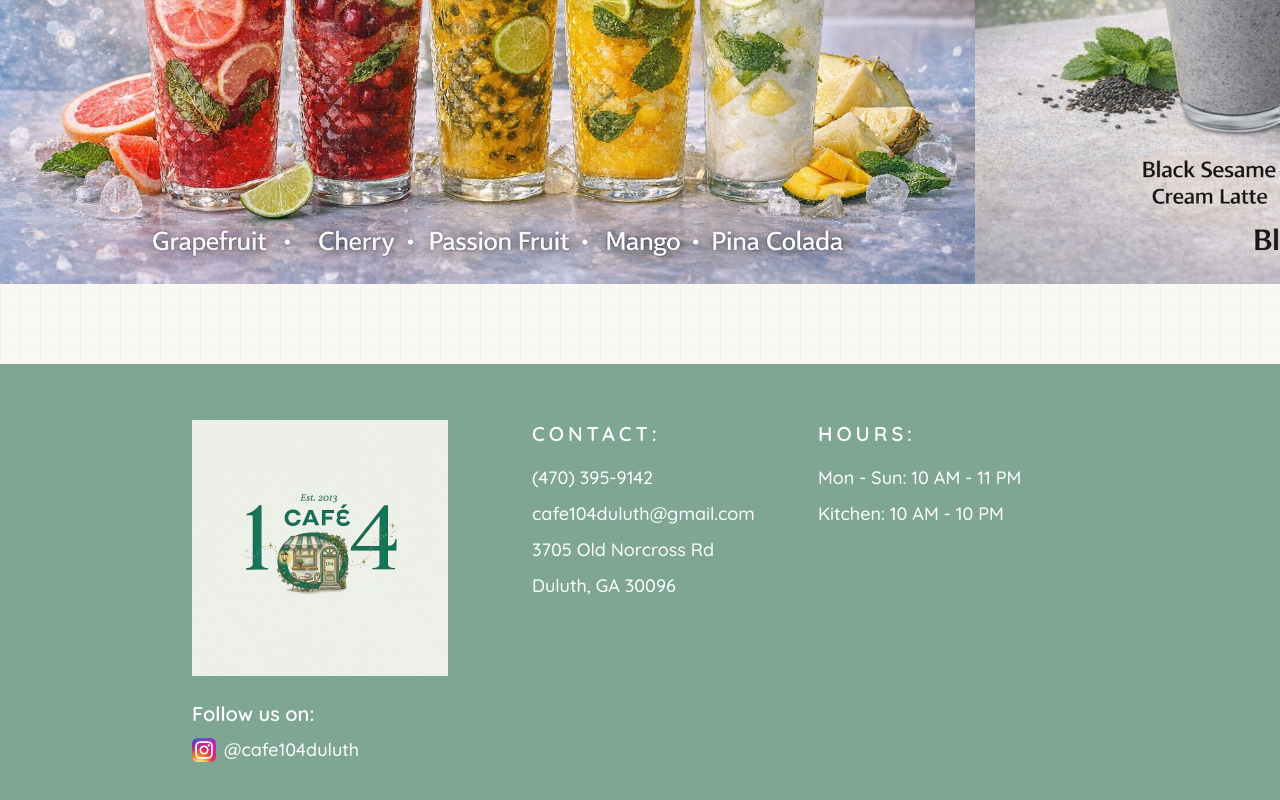
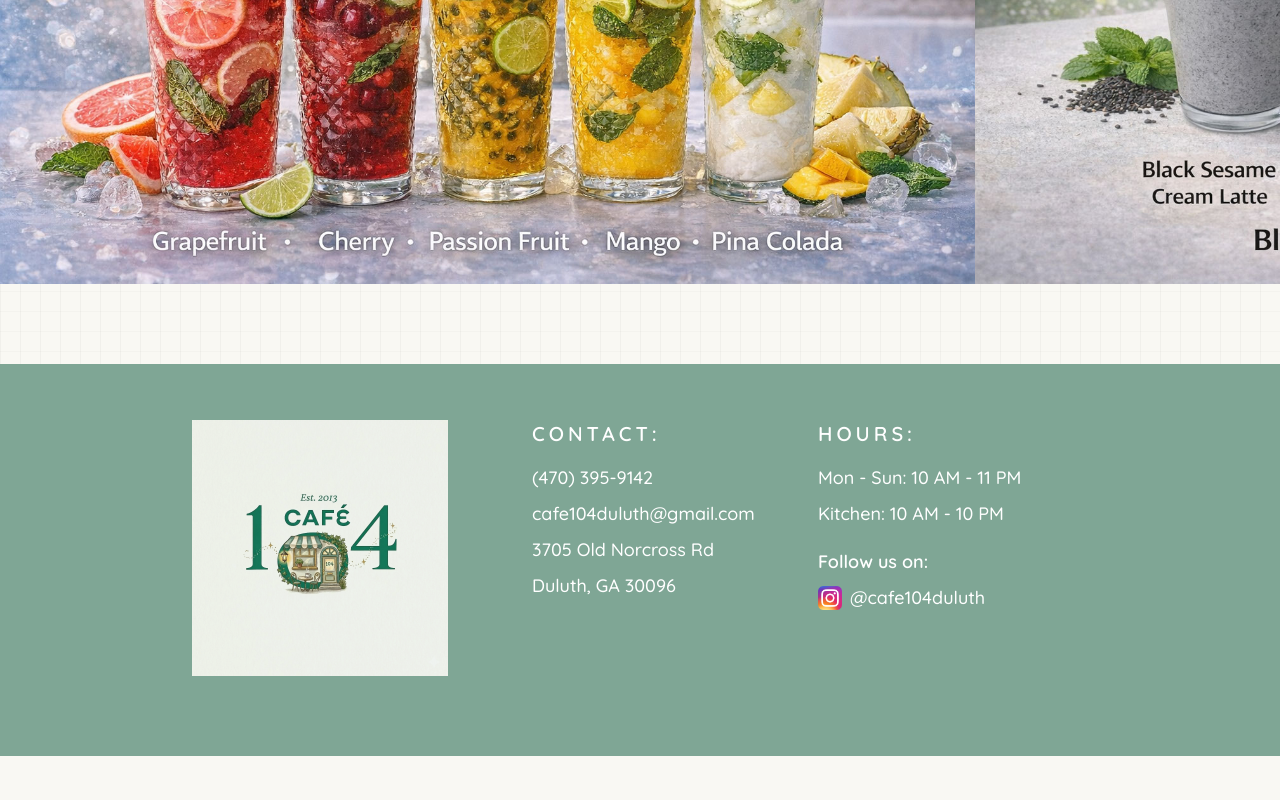
Before and after one commit to pcle1202/cafe, a Next.js app: page / in a window 1280 px wide. Shown: the part 1789-2589 px from the top of the page. After the commit the page ends 2545 px from the top, so only its background shows below. Built offline with nearby package versions, Linux system fonts and the light colour scheme; a web font is replaced by a local one.

Commit message:
changed footer on desktop

```diff
--- a/src/app/components/Footer.tsx
+++ b/src/app/components/Footer.tsx
@@ -13,7 +13,7 @@ export default function Footer() {
             className="mb-4 w-32 opacity-90 sm:mb-6 sm:w-52 md:w-64"
           />
 
-          <p className="mb-2 text-lg font-semibold sm:text-xl">
+          <p className="mb-2 text-lg font-semibold md:hidden sm:text-xl">
             Follow us on:
           </p>
 
@@ -21,7 +21,7 @@ export default function Footer() {
             href="https://www.instagram.com/cafe104duluth/"
             target="_blank"
             rel="noreferrer"
-            className="inline-flex items-center gap-2 transition hover:scale-105"
+            className="inline-flex items-center gap-2 transition hover:scale-105 md:hidden"
           >
             <img src="/images/instagram.jpg" alt="Instagram" className="w-5 sm:w-6" />
             <span className="text-lg sm:text-lg">@cafe104duluth</span>
@@ -67,6 +67,19 @@ export default function Footer() {
             <p>Mon - Sun: 10 AM - 11 PM</p>
             <p>Kitchen: 10 AM - 10 PM</p>
           </div>
+
+          <div className="mt-5 hidden md:block">
+            <p className="mb-2 text-lg font-semibold">Follow us on:</p>
+            <a
+              href="https://www.instagram.com/cafe104duluth/"
+              target="_blank"
+              rel="noreferrer"
+              className="inline-flex items-center gap-2 transition hover:scale-105"
+            >
+              <img src="/images/instagram.jpg" alt="Instagram" className="w-5 sm:w-6" />
+              <span className="text-lg sm:text-lg">@cafe104duluth</span>
+            </a>
+          </div>
         </div>
       </div>
     </footer>
```
